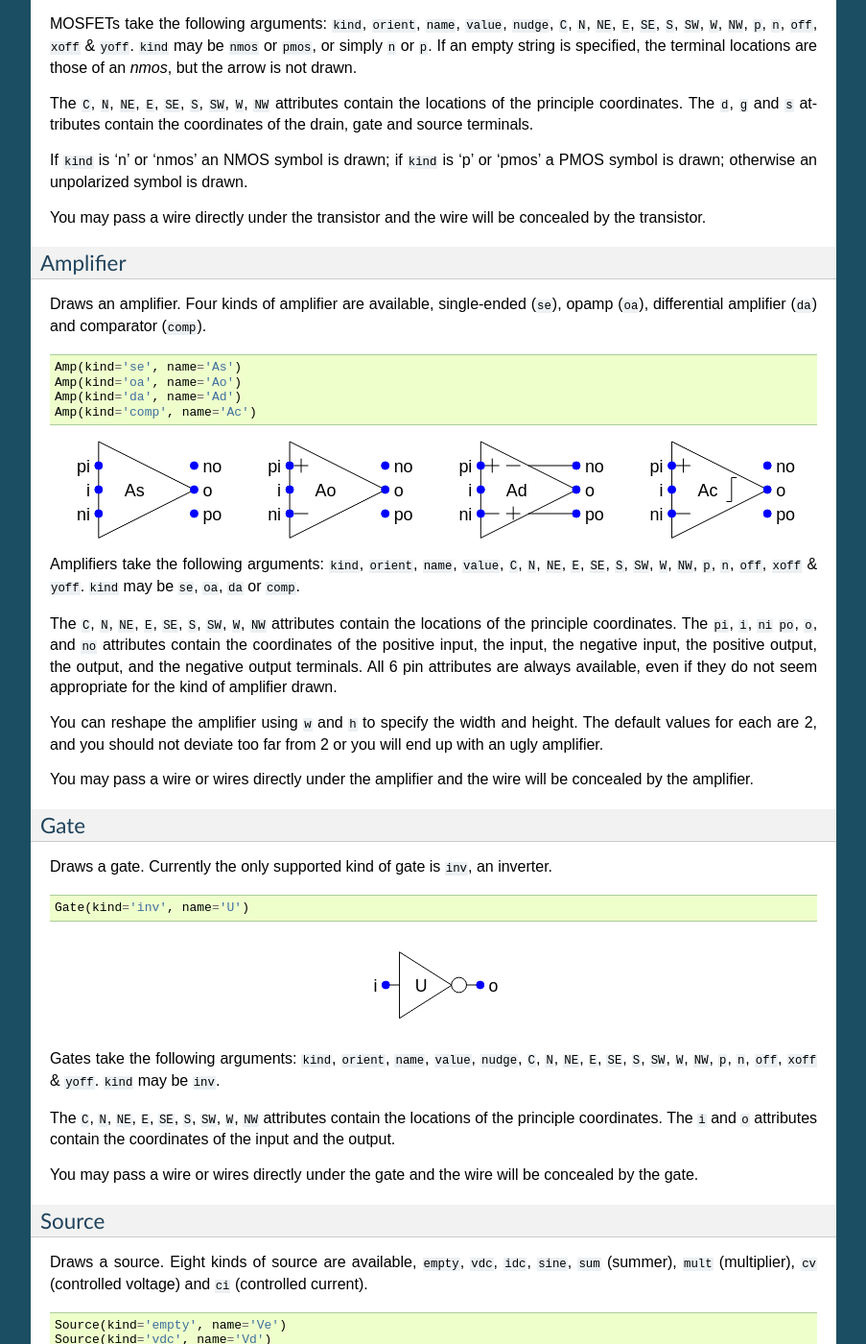
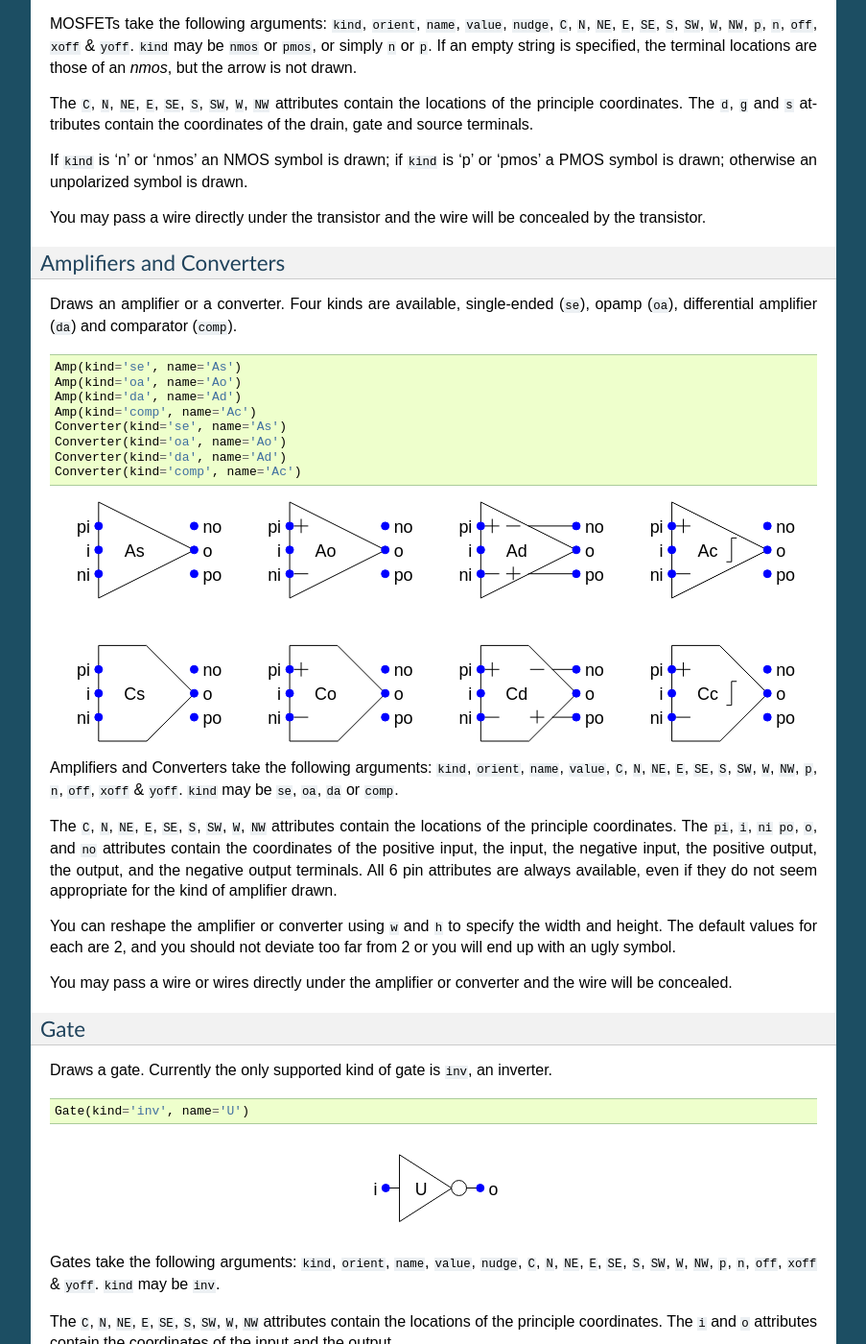
Before and after one commit to KenKundert/svg_schematic, a Sphinx documentation site: the page built from doc/classes.rst, in a window 1280 px wide and 1400 px high, scrolled down 4788 px. Shown: the whole window at 96% size, without its empty margins (198-1101 px from the left). Built offline with Sphinx 7.4.7, drawn with Linux system fonts in a browser that asks for light colours; some of the changed text lies outside the part shown.

Commit message:
Add Converters.

```diff
--- a/doc/classes.rst
+++ b/doc/classes.rst
@@ -277,12 +277,12 @@ You may pass a wire directly under the transistor and the wire will be concealed
 by the transistor.
 
 
-Amplifier
-~~~~~~~~~
+Amplifiers and Converters
+~~~~~~~~~~~~~~~~~~~~~~~~~
 
-Draws an amplifier.
-Four kinds of amplifier are available, single-ended (``se``), opamp (``oa``),
-differential amplifier (``da``) and comparator (``comp``).
+Draws an amplifier or a converter.
+Four kinds are available, single-ended (``se``), opamp (``oa``), differential
+amplifier (``da``) and comparator (``comp``).
 
 .. code-block:: python
 
@@ -290,14 +290,18 @@ differential amplifier (``da``) and comparator (``comp``).
     Amp(kind='oa', name='Ao')
     Amp(kind='da', name='Ad')
     Amp(kind='comp', name='Ac')
+    Converter(kind='se', name='As')
+    Converter(kind='oa', name='Ao')
+    Converter(kind='da', name='Ad')
+    Converter(kind='comp', name='Ac')
 
 .. image:: images/Golden/amp.svg
     :width: 100 %
     :align: center
 
-Amplifiers take the following arguments: ``kind``, ``orient``, ``name``,
-``value``, ``C``, ``N``, ``NE``, ``E``, ``SE``, ``S``, ``SW``, ``W``, ``NW``,
-``p``, ``n``, ``off``, ``xoff`` & ``yoff``.
+Amplifiers and Converters take the following arguments: ``kind``, ``orient``,
+``name``, ``value``, ``C``, ``N``, ``NE``, ``E``, ``SE``, ``S``, ``SW``, ``W``,
+``NW``, ``p``, ``n``, ``off``, ``xoff`` & ``yoff``.
 ``kind`` may be ``se``, ``oa``, ``da`` or ``comp``.
 
 The ``C``, ``N``, ``NE``, ``E``, ``SE``, ``S``, ``SW``, ``W``, ``NW`` attributes
@@ -308,12 +312,12 @@ input, the input, the negative input, the positive output, the output, and the
 negative output terminals.  All 6 pin attributes are always available, even if
 they do not seem appropriate for the kind of amplifier drawn.
 
-You can reshape the amplifier using ``w`` and ``h`` to specify the width and
-height.  The default values for each are 2, and you should not deviate too far
-from 2 or you will end up with an ugly amplifier.
+You can reshape the amplifier or converter using ``w`` and ``h`` to specify the
+width and height.  The default values for each are 2, and you should not deviate
+too far from 2 or you will end up with an ugly symbol.
 
-You may pass a wire or wires directly under the amplifier and the wire will be
-concealed by the amplifier.
+You may pass a wire or wires directly under the amplifier or converter and the
+wire will be concealed.
 
 
 Gate
@@ -531,6 +535,9 @@ Draw a solder dot (a small filled circle) or a wire gap (a small filled circle
 with the color of the background that is placed between two crossing wires).
 Dot is just an alias for Pin, except that the default kind is 'dot'.
 
+It is common to place a dot at a level between two crossing wires and specify
+a color of white to create a pass-under.
+
 .. code-block:: python
 
     Dot()
--- a/doc/images/amp.py
+++ b/doc/images/amp.py
@@ -1,9 +1,10 @@
-from svg_schematic import Schematic, Amp, Label
+from svg_schematic import Schematic, Amp, Converter, Label
 from inform import Error, error, os_error
 
 try:
     with Schematic(filename = 'amp.svg'):
-        a = Amp(kind='se', name='As')
+        origin = (0,0)
+        a = Amp(C=origin, kind='se', name='As')
         Label(C=a.pi, name='pi', loc='w', kind='dot', color='blue', w=2)
         Label(C=a.i,  name='i',  loc='w', kind='dot', color='blue', w=2)
         Label(C=a.ni, name='ni', loc='w', kind='dot', color='blue', w=2)
@@ -34,6 +35,39 @@ try:
         Label(C=a.po, name='po', loc='e', kind='dot', color='blue', w=2)
         Label(C=a.o,  name='o',  loc='e', kind='dot', color='blue', w=2)
         Label(C=a.no, name='no', loc='e', kind='dot', color='blue', w=2)
+
+        a = Converter(C=origin, yoff=150, kind='se', name='Cs')
+        Label(C=a.pi, name='pi', loc='w', kind='dot', color='blue', w=2)
+        Label(C=a.i,  name='i',  loc='w', kind='dot', color='blue', w=2)
+        Label(C=a.ni, name='ni', loc='w', kind='dot', color='blue', w=2)
+        Label(C=a.po, name='po', loc='e', kind='dot', color='blue', w=2)
+        Label(C=a.o,  name='o',  loc='e', kind='dot', color='blue', w=2)
+        Label(C=a.no, name='no', loc='e', kind='dot', color='blue', w=2)
+
+        a = Converter(kind='oa', name='Co', C=a.C, xoff=200)
+        Label(C=a.pi, name='pi', loc='w', kind='dot', color='blue', w=2)
+        Label(C=a.i,  name='i',  loc='w', kind='dot', color='blue', w=2)
+        Label(C=a.ni, name='ni', loc='w', kind='dot', color='blue', w=2)
+        Label(C=a.po, name='po', loc='e', kind='dot', color='blue', w=2)
+        Label(C=a.o,  name='o',  loc='e', kind='dot', color='blue', w=2)
+        Label(C=a.no, name='no', loc='e', kind='dot', color='blue', w=2)
+
+        a = Converter(kind='da', name='Cd', C=a.C, xoff=200)
+        Label(C=a.pi, name='pi', loc='w', kind='dot', color='blue', w=2)
+        Label(C=a.i,  name='i',  loc='w', kind='dot', color='blue', w=2)
+        Label(C=a.ni, name='ni', loc='w', kind='dot', color='blue', w=2)
+        Label(C=a.po, name='po', loc='e', kind='dot', color='blue', w=2)
+        Label(C=a.o,  name='o',  loc='e', kind='dot', color='blue', w=2)
+        Label(C=a.no, name='no', loc='e', kind='dot', color='blue', w=2)
+
+        a = Converter(kind='comp', name='Cc', C=a.C, xoff=200)
+        Label(C=a.pi, name='pi', loc='w', kind='dot', color='blue', w=2)
+        Label(C=a.i,  name='i',  loc='w', kind='dot', color='blue', w=2)
+        Label(C=a.ni, name='ni', loc='w', kind='dot', color='blue', w=2)
+        Label(C=a.po, name='po', loc='e', kind='dot', color='blue', w=2)
+        Label(C=a.o,  name='o',  loc='e', kind='dot', color='blue', w=2)
+        Label(C=a.no, name='no', loc='e', kind='dot', color='blue', w=2)
+
 except Error as e:
     e.report()
 except OSError as e:
--- a/doc/images/box.py
+++ b/doc/images/box.py
@@ -4,8 +4,12 @@ from inform import Error, error, os_error
 try:
     with Schematic(filename = 'box.svg'):
         b = Box(name='4 bit', value='Flash')
+        Label(C=b.pi, name='pi', loc='w', kind='dot', color='blue')
         Label(C=b.i, name='i', loc='w', kind='dot', color='blue')
+        Label(C=b.ni, name='ni', loc='w', kind='dot', color='blue')
+        Label(C=b.po, name='po', loc='e', kind='dot', color='blue')
         Label(C=b.o, name='o', loc='e', kind='dot', color='blue')
+        Label(C=b.no, name='no', loc='e', kind='dot', color='blue')
 
         b = Box(name='𝘻⁻¹', w=1, h=1, C=b.C, xoff=150)
         Label(C=b.i, name='i', loc='w', kind='dot', color='blue')
```
Also changed, not shown: other parts of doc/classes.rst (+3 -3 lines), svg_schematic.py (+39 -22 lines), doc/images/Golden/amp.svg, doc/images/Golden/box.svg, 2 other files.
